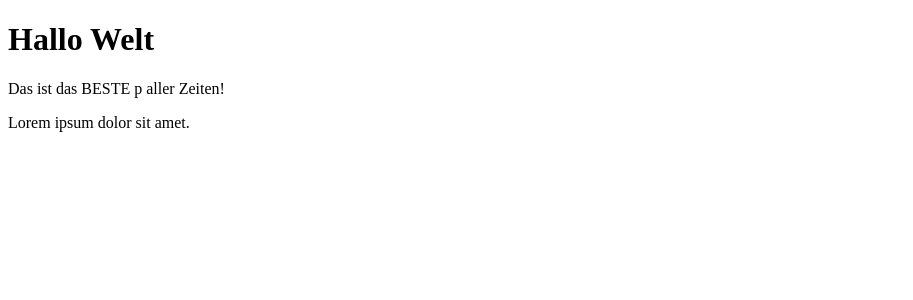
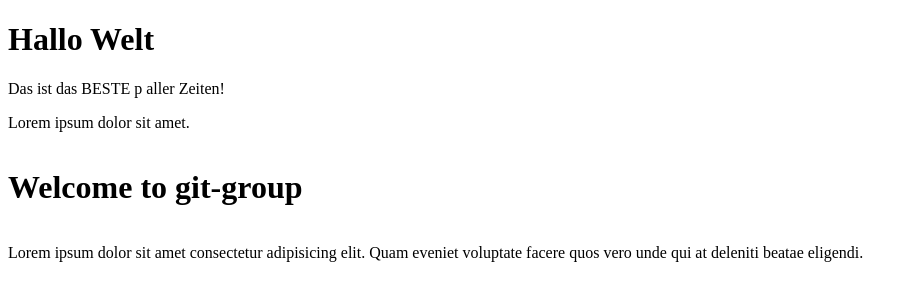
Before and after one commit to GfsTee/git-w-eric, a plain HTML site: page index.html in a window 1280 px wide. Shown: the whole page, without its empty margins (0-913 px from the left). Drawn offline with Linux system fonts and the light colour scheme.

Commit message:
hero finished

```diff
--- a/index.html
+++ b/index.html
@@ -16,7 +16,11 @@
 
 
     <div id="hero">
-        <div class="container"></div>
+        <div class="container">
+            <h1>Welcome to git-group</h1>
+            <p>Lorem ipsum dolor sit amet consectetur adipisicing elit. Quam eveniet voluptate facere quos vero unde qui
+                at deleniti beatae eligendi.</p>
+        </div>
     </div>
     <script src="assets/js/main.js"></script>
 </body>
```
